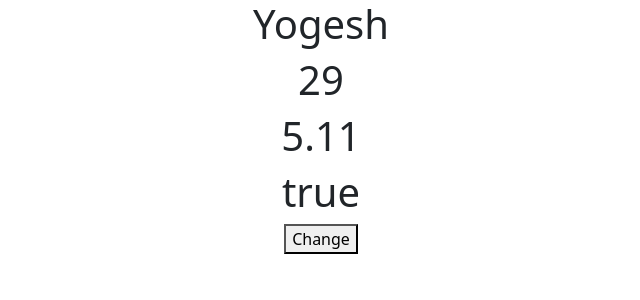
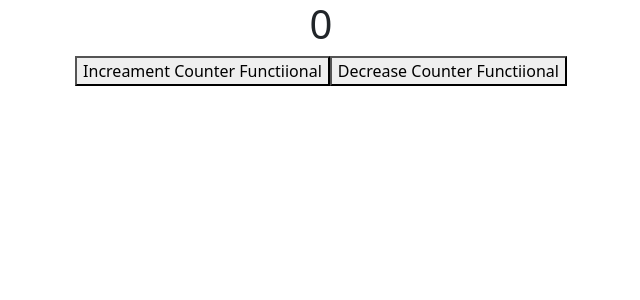
Before and after one commit to yogeshkumarpatil/new-app, a React (Create React App) app: page / in a window 1280 px wide. Shown: the top 300 px of the page, without its empty margins (319-959 px from the left). Built offline with nearby package versions, Linux system fonts and the light colour scheme.

Commit message:
Using-state-with-class & functional-component is c

```diff
--- a/src/App.js
+++ b/src/App.js
@@ -1,12 +1,17 @@
 
+import ClassState from './ClassState';
 import "./App.css";
 import BsComponent from './BsComponent'
+import USWithArray from "./USWithArray";
 import USWithObject from './USWithObject'
+import FunctionState from './FunctionState';
 
 function App() {
+
   return (
     <div classNmae='App'>
-      <USWithObject />
+    <FunctionState />
+      {/* <ClassState /> */}
     </div>
   );
 }
--- /dev/null
+++ b/src/ClassState.js
@@ -0,0 +1,32 @@
+import React, { Component } from 'react'
+
+export default class ClassState extends Component {
+    constructor(props) {
+      super(props)
+
+      this.state = {
+         counter: 0
+      }
+    }
+     Increase = () =>{
+        this.setState({
+            counter: this.state.counter + 1
+        })
+    }
+
+    Decrease = () => {
+        this.setState({
+            counter: this.state.counter - 1
+        })
+    }
+
+  render() {
+    return (
+      <div>
+        <h1>{this.state.counter}</h1>
+        <button onClick={this.Increase}>Increament Counter</button>
+        <button onClick={this.Decrease}>Decrease Counter</button>
+      </div>
+    )
+  }
+}
--- /dev/null
+++ b/src/FunctionState.js
@@ -0,0 +1,20 @@
+import React, { useState } from 'react'
+
+function FunctionState() {
+    let [count , setCount] = useState(0)
+    let Increase =() =>{
+        setCount(count + 1)
+    }
+    let Decrease = () => {
+        setCount(count - 1)
+    }
+  return (
+    <div>
+      <h1>{count}</h1>
+      <button onClick={Increase}>Increament Counter Functiional</button>
+        <button onClick={Decrease}>Decrease Counter Functiional</button>
+    </div>
+  )
+}
+
+export default FunctionState
--- /dev/null
+++ b/src/USWithArray.js
@@ -0,0 +1,32 @@
+import React from 'react'
+import { useState } from "react";
+
+function USWithArray() {
+    let num = [11,22,33,44];
+  let [numbers, setNumbers] = useState(num);
+//   let changeList = () =>{
+//     setNumbers([55,66,77,88]);
+//   }
+
+let changeList = () =>{
+    setNumbers(previousState => {
+        return[
+            ...previousState,
+            Math.floor(Math.random() * 50)
+            // Math.random() * 50
+            // 98
+        ]
+    });
+  }
+
+  return (
+    <div>
+      <ul>
+        {numbers.map((n, i) => <li key={i}>{n}</li>) }
+      </ul>
+      <button onClick={changeList}>Change Array</button>
+    </div>
+  )
+}
+
+export default USWithArray
```
